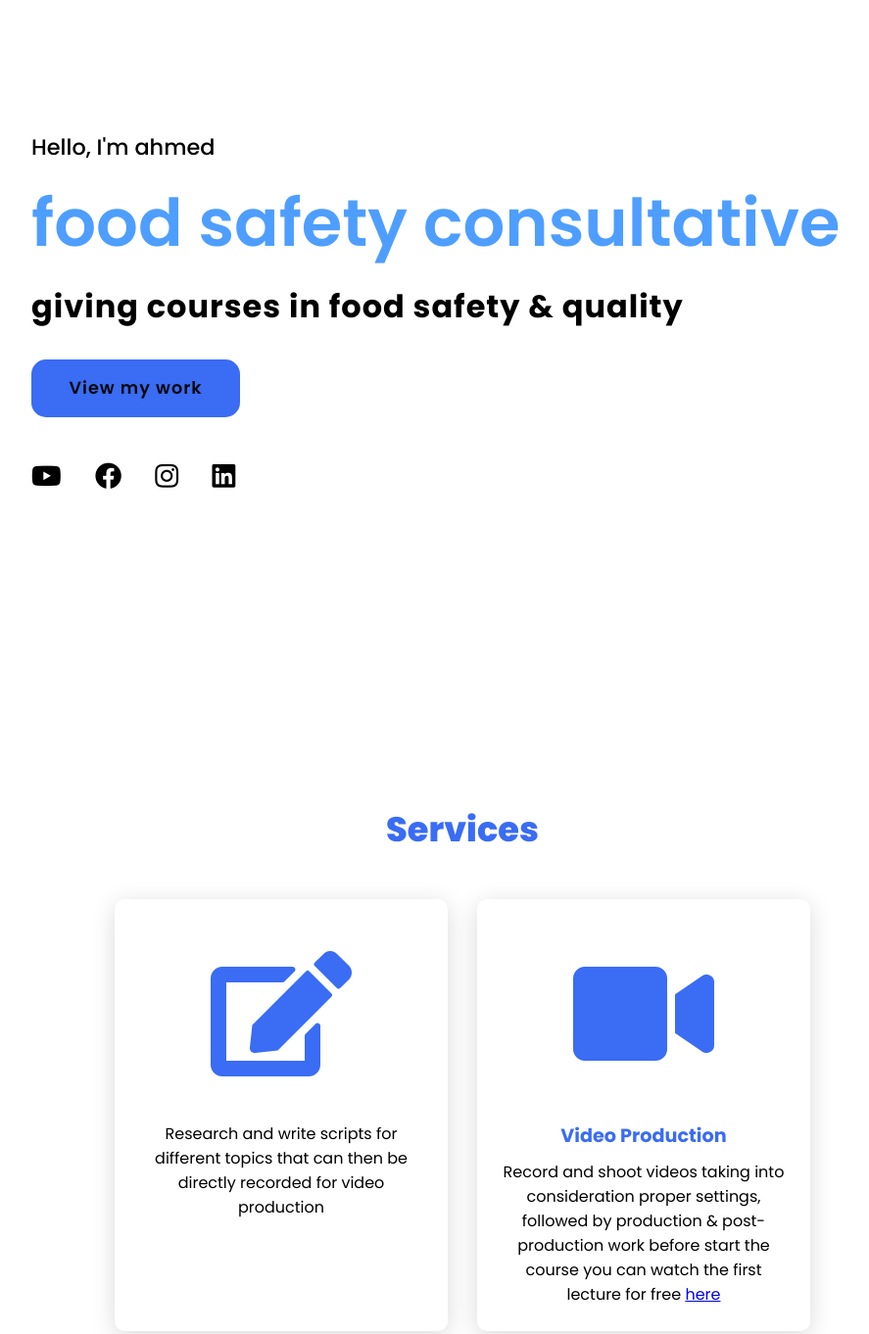
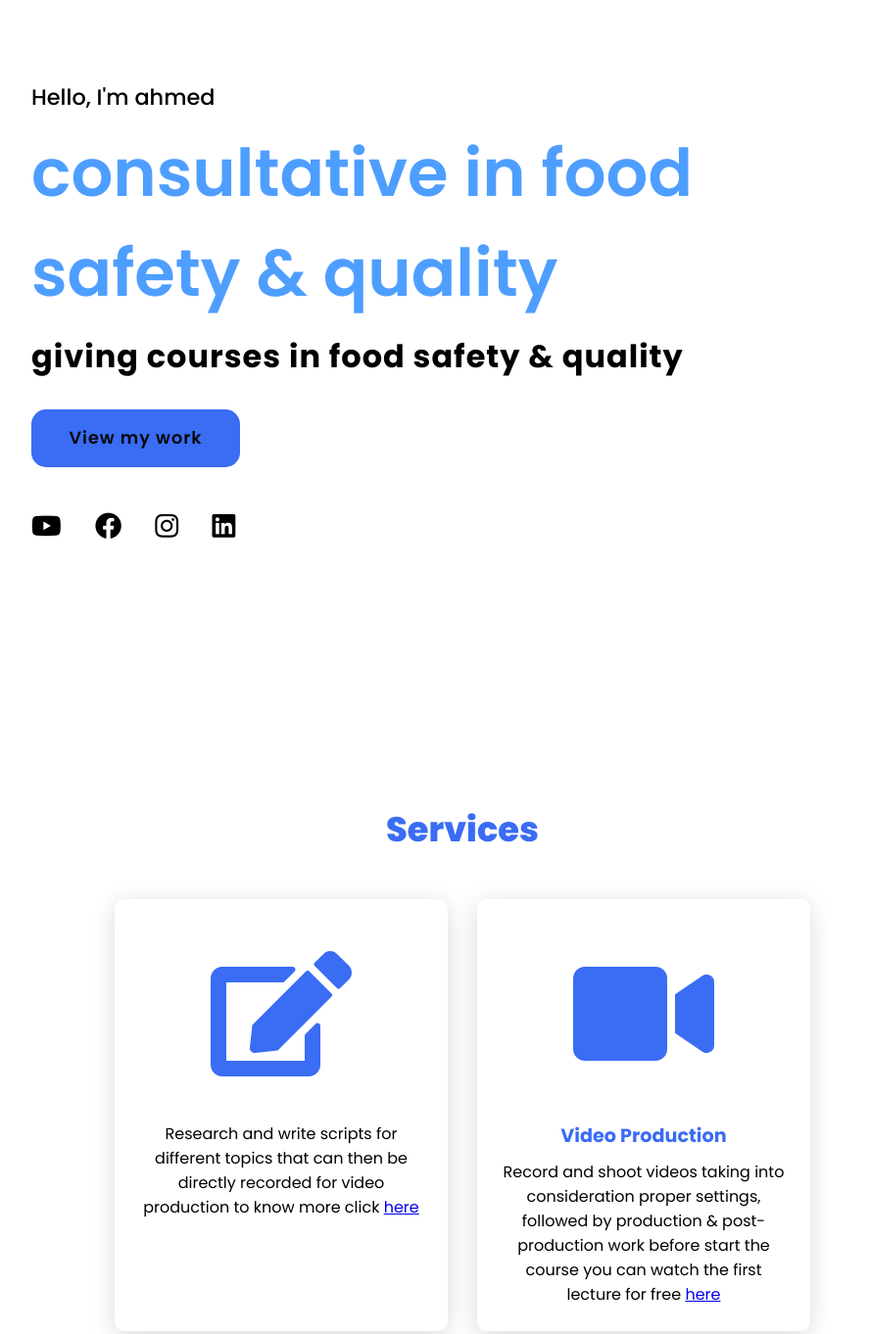
Before and after one commit to og-balooza/quality-system-online, a plain HTML site: page index.html in a window 1280 px wide. Shown: the part 80-1442 px from the top of the page at 98% size, without its empty margins (168-1055 px from the left). Drawn offline with Linux system fonts and the light colour scheme.

Commit message:
Add files via upload

```diff
--- a/index.html
+++ b/index.html
@@ -23,7 +23,7 @@
 
     <section class="main">
         <div>
-            <h2>Hello, I'm ahmed<br><span>food safety consultative </span></h2>
+            <h2>Hello, I'm ahmed<br><span>consultative in food safety & quality  </span></h2>
             <h3>giving courses in food safety & quality</h3>
             <a href="#projects" class="main-btn">View my work</a>
             <div class="social-icons">
@@ -44,7 +44,7 @@
                 </div>
                 <div class="info">
                     <h3></h3>
-                    <p>Research and write scripts for different topics that can then be directly recorded for video production</p>
+                    <p>Research and write scripts for different topics that can then be directly recorded for video production to know more click <a href="https://www.facebook.com/share/18ndBhvJ4z/">here</a> </p>
                 </div>
             </div>
             <div class="card">
```
